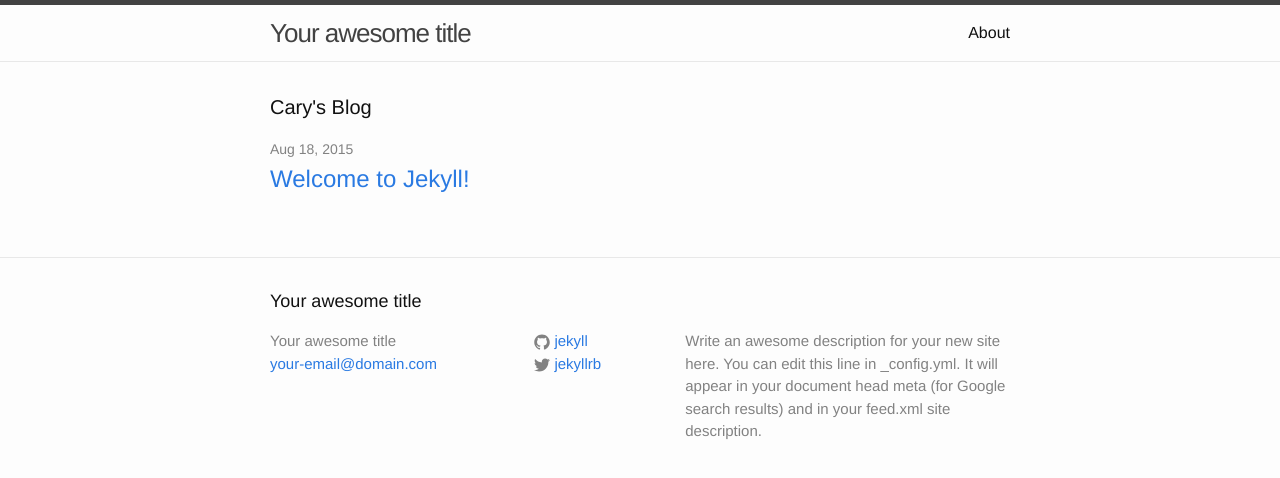
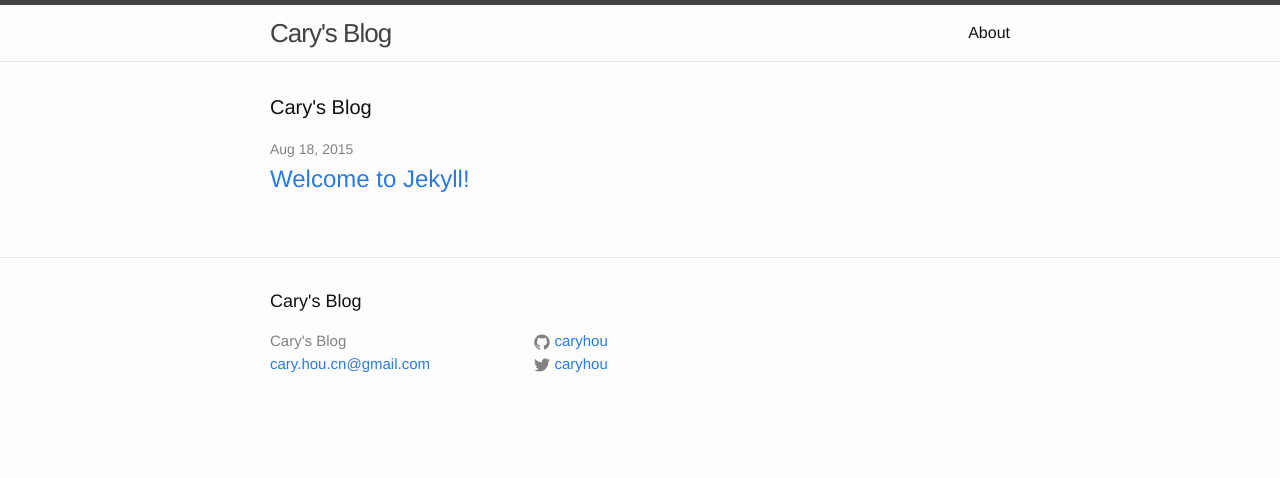
Before and after one commit to caryhou/caryhou.github.com, a Jekyll site: the page built from index.html, in a window 1280 px wide. Shown: the top 478 px of the page. Built offline with Jekyll 4.4.1, drawn with Linux system fonts in a browser that asks for light colours.

Commit message:
change _config.yml

```diff
--- a/_config.yml
+++ b/_config.yml
@@ -1,14 +1,11 @@
 # Site settings
-title: Your awesome title
-email: your-email@domain.com
-description: > # this means to ignore newlines until "baseurl:"
-  Write an awesome description for your new site here. You can edit this
-  line in _config.yml. It will appear in your document head meta (for
-  Google search results) and in your feed.xml site description.
+title: Cary's Blog
+email: cary.hou.cn@gmail.com
+description: > # 80后码农，热衷于折腾IT相关的事物。
 baseurl: "" # the subpath of your site, e.g. /blog/
-url: "http://yourdomain.com" # the base hostname & protocol for your site
-twitter_username: jekyllrb
-github_username:  jekyll
+url: "http://caryhou.github.io" # the base hostname & protocol for your site
+twitter_username: caryhou
+github_username:  caryhou
 
 # Build settings
 markdown: kramdown
```
